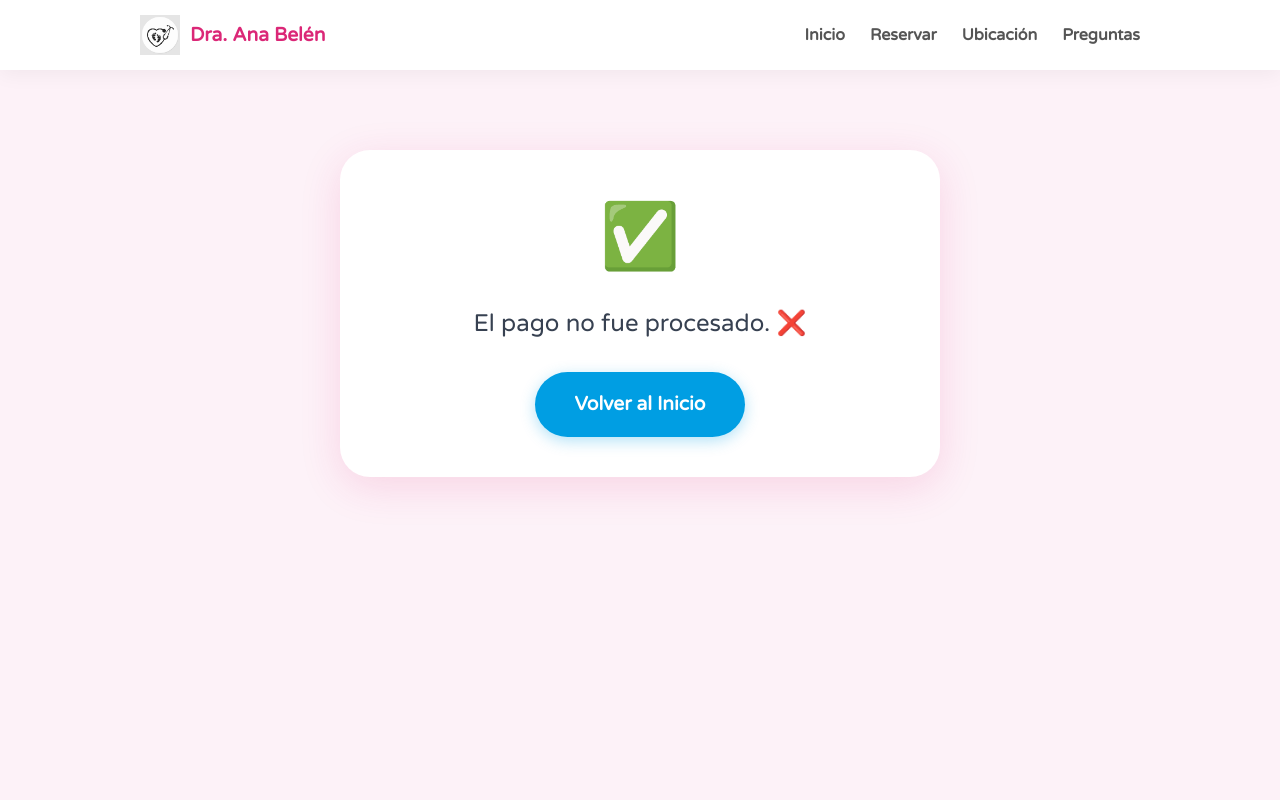
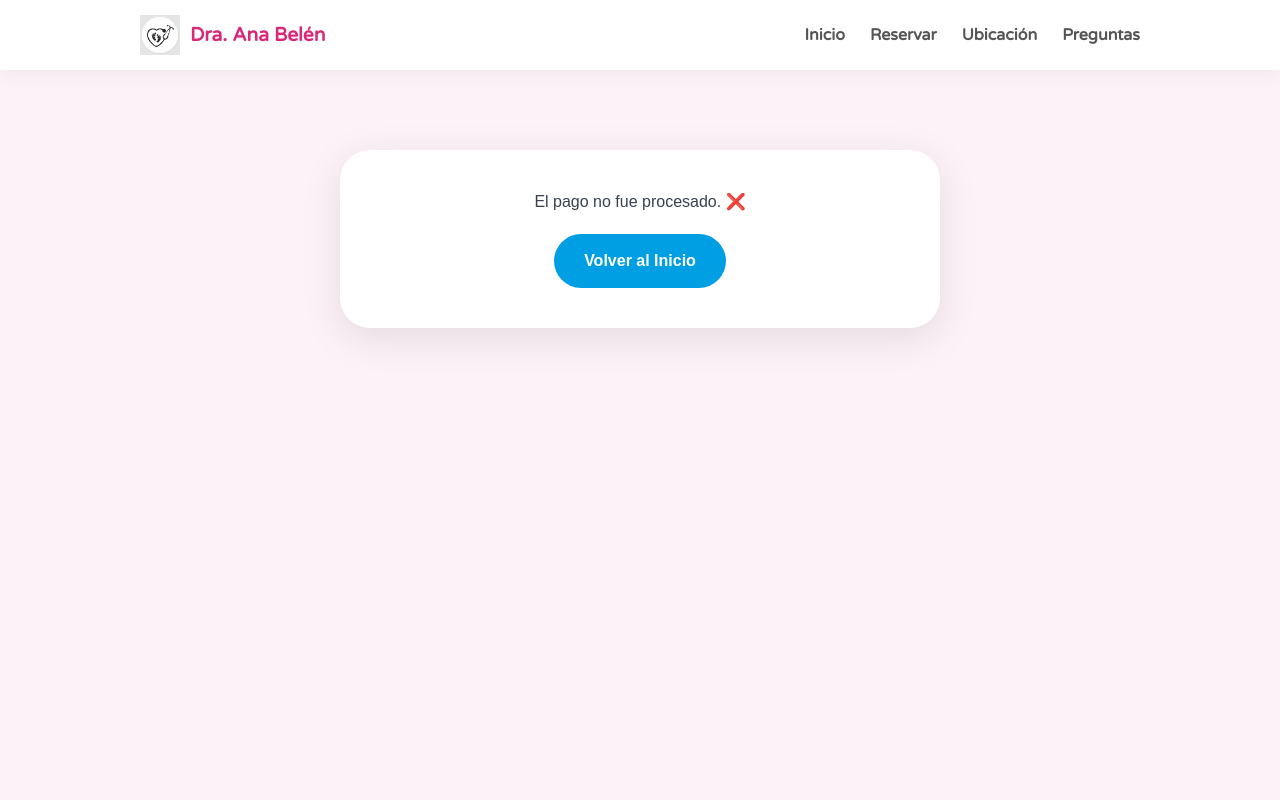
Before and after one commit to caneteelias588/webturnosanabelen, a Next.js app in the folder frontend/: page /confirmacion in a window 1280 px wide. Shown: the top 800 px of the page. Built offline with nearby package versions, Linux system fonts and the light colour scheme.

Commit message:
Correcciones

```diff
--- a/frontend/app/components/Calendar.tsx
+++ b/frontend/app/components/Calendar.tsx
@@ -4,7 +4,6 @@ import { useState, useEffect } from "react";
 import { db } from "../firebase";
 import { collection, getDocs } from "firebase/firestore";
 
-// 👇 LISTA DE HORARIOS EXACTA (17:00 a 18:45)
 const HORARIOS = [
   "17:00", "17:15", "17:30", "17:45",
   "18:00", "18:15", "18:30", "18:45"
@@ -13,28 +12,18 @@ const HORARIOS = [
 const generarDiasReales = () => {
   const diasGenerados = [];
   const hoy = new Date();
-
-  // Buscamos disponibilidad en los próximos 14 días
   for (let i = 0; i < 14; i++) {
     const fecha = new Date(hoy);
     fecha.setDate(hoy.getDate() + i);
-
-    // 2=Martes, 3=Miércoles, 4=Jueves, 5=Viernes
     const diaSemana = fecha.getDay();
-
     if (diaSemana >= 2 && diaSemana <= 5) {
       const nombreDia = fecha.toLocaleDateString("es-AR", { weekday: "long" });
       const numeroDia = fecha.getDate();
-      // Capitalizamos la primera letra: "martes" -> "Martes"
       const etiqueta = `${nombreDia.charAt(0).toUpperCase() + nombreDia.slice(1)} ${numeroDia}`;
-
       const year = fecha.getFullYear();
       const month = String(fecha.getMonth() + 1).padStart(2, "0");
       const day = String(fecha.getDate()).padStart(2, "0");
-
-      // Formato YYYY-MM-DD para guardar en la base de datos
       const valor = `${year}-${month}-${day}`;
-
       diasGenerados.push({ etiqueta, valor });
     }
   }
@@ -48,31 +37,24 @@ interface CalendarProps {
   onSelectHora: (hora: string | null) => void;
 }
 
-export default function Calendar({
-  selectedDia,
-  selectedHora,
-  onSelectDia,
-  onSelectHora,
-}: CalendarProps) {
-
+export default function Calendar({ selectedDia, selectedHora, onSelectDia, onSelectHora }: CalendarProps) {
   const [diasDisponibles] = useState(generarDiasReales());
   const [ocupados, setOcupados] = useState<string[]>([]);
   const [cargandoTurnos, setCargandoTurnos] = useState(true);
   const [diaCompleto, setDiaCompleto] = useState(false);
 
-  // 1. CARGAR TURNOS OCUPADOS DESDE FIREBASE
   useEffect(() => {
     const cargarTurnos = async () => {
       try {
         const querySnapshot = await getDocs(collection(db, "turnos"));
         const listaOcupados: string[] = [];
-
         querySnapshot.forEach((doc) => {
           const data = doc.data();
-          // Guardamos formato "2024-02-20_17:00"
-          listaOcupados.push(`${data.dia}_${data.hora}`);
+          // CAMBIO CLAVE: Usamos data.fecha para que coincida con la DB
+          if (data.fecha && data.hora) {
+            listaOcupados.push(`${data.fecha}_${data.hora}`);
+          }
         });
-
         setOcupados(listaOcupados);
         setCargandoTurnos(false);
       } catch (error) {
@@ -82,38 +64,28 @@ export default function Calendar({
     cargarTurnos();
   }, []);
 
-  // 2. LÓGICA DE ASIGNACIÓN AUTOMÁTICA (TETRIS)
   useEffect(() => {
-    // Solo calculamos si hay un día seleccionado y ya cargaron los ocupados
     if (selectedDia && !cargandoTurnos) {
-
       let horarioEncontrado = null;
-
-      // Recorremos la lista de horarios en orden estricto
       for (let hora of HORARIOS) {
         const identificador = `${selectedDia}_${hora}`;
-
-        // Si NO está en la lista de ocupados, este es el ganador
         if (!ocupados.includes(identificador)) {
           horarioEncontrado = hora;
-          break; // Frenamos el bucle porque ya encontramos el primero libre
+          break;
         }
       }
-
       if (horarioEncontrado) {
         setDiaCompleto(false);
-        onSelectHora(horarioEncontrado); // ¡ASIGNACIÓN AUTOMÁTICA!
+        onSelectHora(horarioEncontrado);
       } else {
         setDiaCompleto(true);
-        onSelectHora(null); // No hay lugar ese día
+        onSelectHora(null);
       }
     }
   }, [selectedDia, ocupados, cargandoTurnos, onSelectHora]);
 
   return (
     <div style={{ display: "flex", flexDirection: "column", gap: "25px" }}>
-
-      {/* SECCIÓN DÍAS */}
       <div>
         <h3 style={{ marginBottom: 15, fontSize: "1.1rem", color: "#444" }}>Seleccioná un día:</h3>
         <div style={{ display: "flex", gap: "10px", flexWrap: "wrap" }}>
@@ -122,21 +94,12 @@ export default function Calendar({
             return (
               <button
                 key={diaObj.valor}
-                onClick={() => {
-                   onSelectDia(diaObj.valor);
-                   // Reseteamos visualmente al cambiar de día
-                   setDiaCompleto(false);
-                }}
+                onClick={() => { onSelectDia(diaObj.valor); setDiaCompleto(false); }}
                 style={{
-                  padding: "10px 20px",
-                  borderRadius: "8px",
+                  padding: "10px 20px", borderRadius: "8px",
                   border: isSelected ? "2px solid #db2777" : "1px solid #ddd",
-                  cursor: "pointer",
-                  backgroundColor: isSelected ? "#fce7f3" : "#fff",
-                  color: isSelected ? "#db2777" : "#555",
-                  fontWeight: isSelected ? "bold" : "normal",
-                  transition: "all 0.2s ease",
-                  boxShadow: isSelected ? "0 4px 8px rgba(219, 39, 119, 0.2)" : "0 2px 4px rgba(0,0,0,0.05)"
+                  cursor: "pointer", backgroundColor: isSelected ? "#fce7f3" : "#fff",
+                  color: isSelected ? "#db2777" : "#555", fontWeight: isSelected ? "bold" : "normal",
                 }}
               >
                 {diaObj.etiqueta}
@@ -145,11 +108,8 @@ export default function Calendar({
           })}
         </div>
       </div>
-
-      {/* SECCIÓN RESULTADO AUTOMÁTICO */}
       {selectedDia && (
-        <div style={{ animation: "fadeIn 0.5s ease-in-out" }}>
-
+        <div style={{ animation: "fadeIn 0.5s" }}>
           {cargandoTurnos ? (
              <p style={{color: "#888", textAlign: "center"}}>Buscando disponibilidad...</p>
           ) : diaCompleto ? (
@@ -158,18 +118,11 @@ export default function Calendar({
               <p style={{ margin: "5px 0 0 0" }}>Por favor, seleccioná otra fecha.</p>
             </div>
           ) : (
-            <div style={{ padding: "25px", backgroundColor: "#f0fdf4", borderRadius: "20px", border: "2px solid #22c55e", textAlign: "center", boxShadow: "0 4px 15px rgba(34, 197, 94, 0.15)" }}>
+            <div style={{ padding: "25px", backgroundColor: "#f0fdf4", borderRadius: "20px", border: "2px solid #22c55e", textAlign: "center" }}>
               <p style={{ color: "#15803d", marginBottom: "10px", fontSize: "1.1rem" }}>✅ Horario asignado automáticamente:</p>
-
-              {/* Muestra la hora en grande */}
-              <div style={{ fontSize: "2.5rem", fontWeight: "bold", color: "#166534" }}>
-                {selectedHora} hs
-              </div>
-
-              {/* YA NO HAY TEXTO ABAJO */}
+              <div style={{ fontSize: "2.5rem", fontWeight: "bold", color: "#166534" }}>{selectedHora} hs</div>
             </div>
           )}
-
         </div>
       )}
     </div>
--- a/frontend/app/confirmacion/page.tsx
+++ b/frontend/app/confirmacion/page.tsx
@@ -3,6 +3,8 @@
 import { useEffect, useState, Suspense } from "react";
 import { useSearchParams, useRouter } from "next/navigation";
 import emailjs from "@emailjs/browser";
+import { db } from "../firebase";
+import { collection, addDoc } from "firebase/firestore";
 
 function ContenidoConfirmacion() {
   const searchParams = useSearchParams();
@@ -10,80 +12,59 @@ function ContenidoConfirmacion() {
   const [mensaje, setMensaje] = useState("Verificando tu pago...");
   const [procesando, setProcesando] = useState(true);
 
-  // CONFIGURACIÓN DE EMAILJS
-  const SERVICE_ID = "service_rzs7p0a";
-  const TEMPLATE_ID = "template_4wuof9l";
-  const PUBLIC_KEY = "yb1x788-jNrDrEzQw";
-
   useEffect(() => {
     const status = searchParams.get("status");
-
     if (status === "approved") {
-      setMensaje("¡Pago aprobado! ✅");
-      enviarNotificacionYLimpiar();
-    } else if (status === "pending") {
-      setMensaje("Tu pago está pendiente de aprobación. ⏳");
-      setProcesando(false);
+      setMensaje("¡Pago aprobado! Registrando tu turno... ✅");
+      procesarTurno();
     } else {
       setMensaje("El pago no fue procesado. ❌");
       setProcesando(false);
     }
   }, [searchParams]);
 
-  const enviarNotificacionYLimpiar = async () => {
+  const procesarTurno = async () => {
     const datosGuardados = localStorage.getItem("datosTurnoTemp");
-
     if (datosGuardados) {
       try {
         const datos = JSON.parse(datosGuardados);
+        // 1. GUARDAR EN FIREBASE (Usamos 'fecha' para que el calendario lo lea)
+        await addDoc(collection(db, "turnos"), {
+          nombre: datos.nombre,
+          dni: datos.dni || "--",
+          telefono: datos.tel || datos.telefono || "--",
+          fecha: datos.dia, // YYYY-MM-DD
+          hora: datos.hora,
+          motivo: datos.motivo || "--",
+          servicio: datos.servicio || "General",
+          estado: "confirmado",
+          fechaRegistro: new Date().toISOString()
+        });
 
-        // Enviamos el mail con los nombres de campos unificados
-        await emailjs.send(SERVICE_ID, TEMPLATE_ID, {
+        // 2. MANDAR EMAIL (Nombres unificados para tu plantilla)
+        await emailjs.send("service_rzs7p0a", "template_4wuof9l", {
             nombre_paciente: datos.nombre,
-            telefono: datos.tel || datos.telefono || "No provisto",
+            telefono: datos.tel || datos.telefono || "--",
             servicio: datos.servicio || "General",
             dia: datos.dia,
-            hora: datos.hora,
-            motivo: datos.motivo || "--"
-        }, PUBLIC_KEY);
+            hora: datos.hora
+        }, "yb1x788-jNrDrEzQw");
 
-        setMensaje("¡Listo! Turno confirmado. Te esperamos. 🎉");
+        setMensaje("¡Listo! Turno confirmado y registrado. 🎉");
       } catch (error) {
-        console.error("Error en el proceso final:", error);
-        // Si falla algo aquí, el pago ya fue aprobado, así que no alarmamos al usuario
-        setMensaje("¡Pago aprobado! Tu turno ya está registrado. 🎉");
+        console.error("Error:", error);
+        setMensaje("Pago aprobado, pero hubo un error al registrar. Avisale a la Dra.");
       }
-
-      // Limpiamos el rastro para evitar duplicados
       localStorage.removeItem("datosTurnoTemp");
-    } else {
-      setMensaje("¡Pago confirmado! Gracias por tu reserva. 🎉");
     }
     setProcesando(false);
   };
 
   return (
-    <div style={{ maxWidth: "600px", margin: "0 auto", backgroundColor: "white", padding: "40px", borderRadius: "30px", boxShadow: "0 10px 40px rgba(219, 39, 119, 0.15)" }}>
-      <h1 style={{ color: "#db2777", fontSize: "4rem", marginBottom: "20px" }}>
-        {procesando ? "⏳" : "✅"}
-      </h1>
-      <h2 style={{ color: "#374151", marginBottom: "30px", fontSize: "1.5rem" }}>{mensaje}</h2>
-
+    <div style={{ maxWidth: "600px", margin: "0 auto", backgroundColor: "white", padding: "40px", borderRadius: "30px", textAlign: "center", boxShadow: "0 10px 40px rgba(0,0,0,0.1)" }}>
+      <h2 style={{ color: "#374151" }}>{mensaje}</h2>
       {!procesando && (
-        <button
-          onClick={() => router.push("/")}
-          style={{
-            padding: "18px 40px",
-            backgroundColor: "#009ee3",
-            color: "white",
-            border: "none",
-            borderRadius: "50px",
-            fontWeight: "bold",
-            fontSize: "1.2rem",
-            cursor: "pointer",
-            boxShadow: "0 4px 15px rgba(0, 158, 227, 0.3)"
-          }}
-        >
+        <button onClick={() => router.push("/")} style={{ marginTop: "20px", padding: "15px 30px", backgroundColor: "#009ee3", color: "white", border: "none", borderRadius: "50px", cursor: "pointer", fontWeight: "bold" }}>
           Volver al Inicio
         </button>
       )}
@@ -93,8 +74,8 @@ function ContenidoConfirmacion() {
 
 export default function ConfirmacionPage() {
   return (
-    <div style={{ padding: "50px", textAlign: "center", fontFamily: "'Varela Round', sans-serif", minHeight: "100vh", backgroundColor: "#fdf2f8" }}>
-      <Suspense fallback={<h2 style={{color: "#db2777"}}>Cargando confirmación...</h2>}>
+    <div style={{ padding: "50px", minHeight: "100vh", backgroundColor: "#fdf2f8", fontFamily: "sans-serif" }}>
+      <Suspense fallback={<h2>Cargando...</h2>}>
         <ContenidoConfirmacion />
       </Suspense>
     </div>
```
